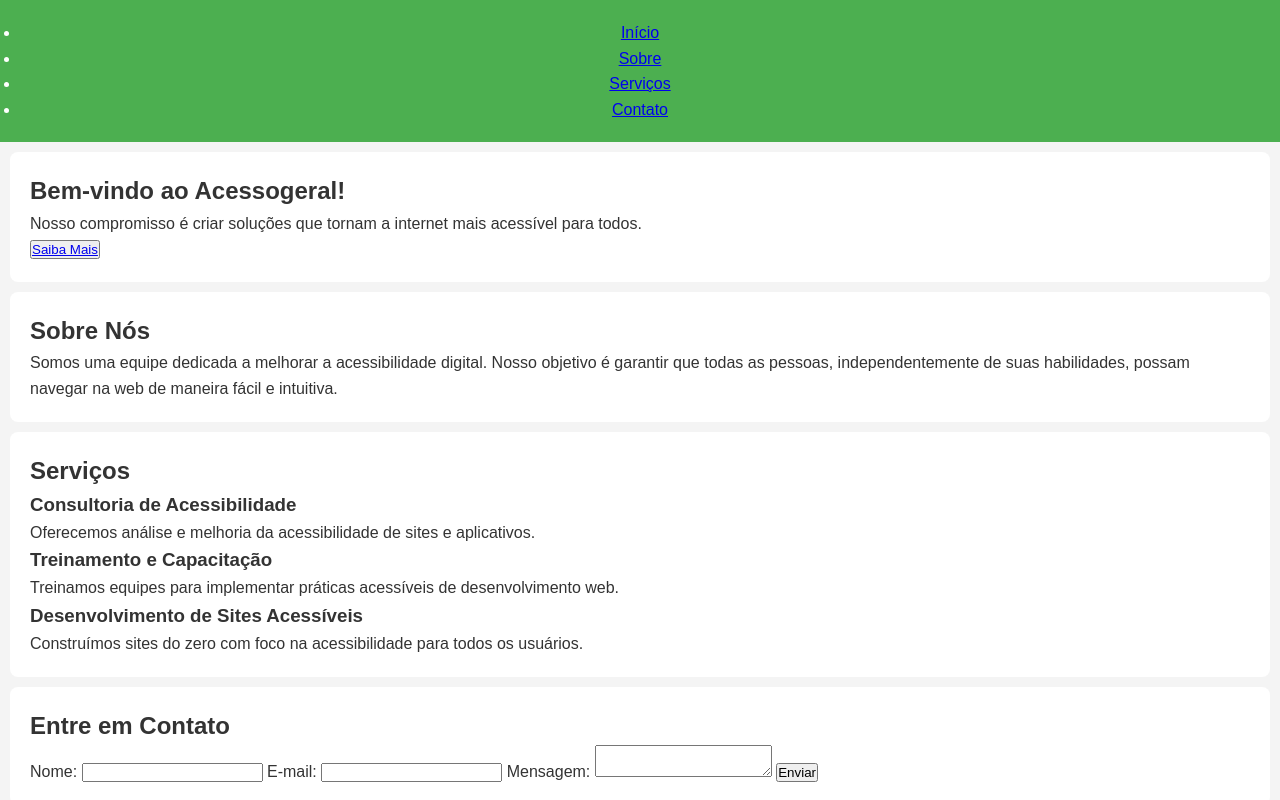
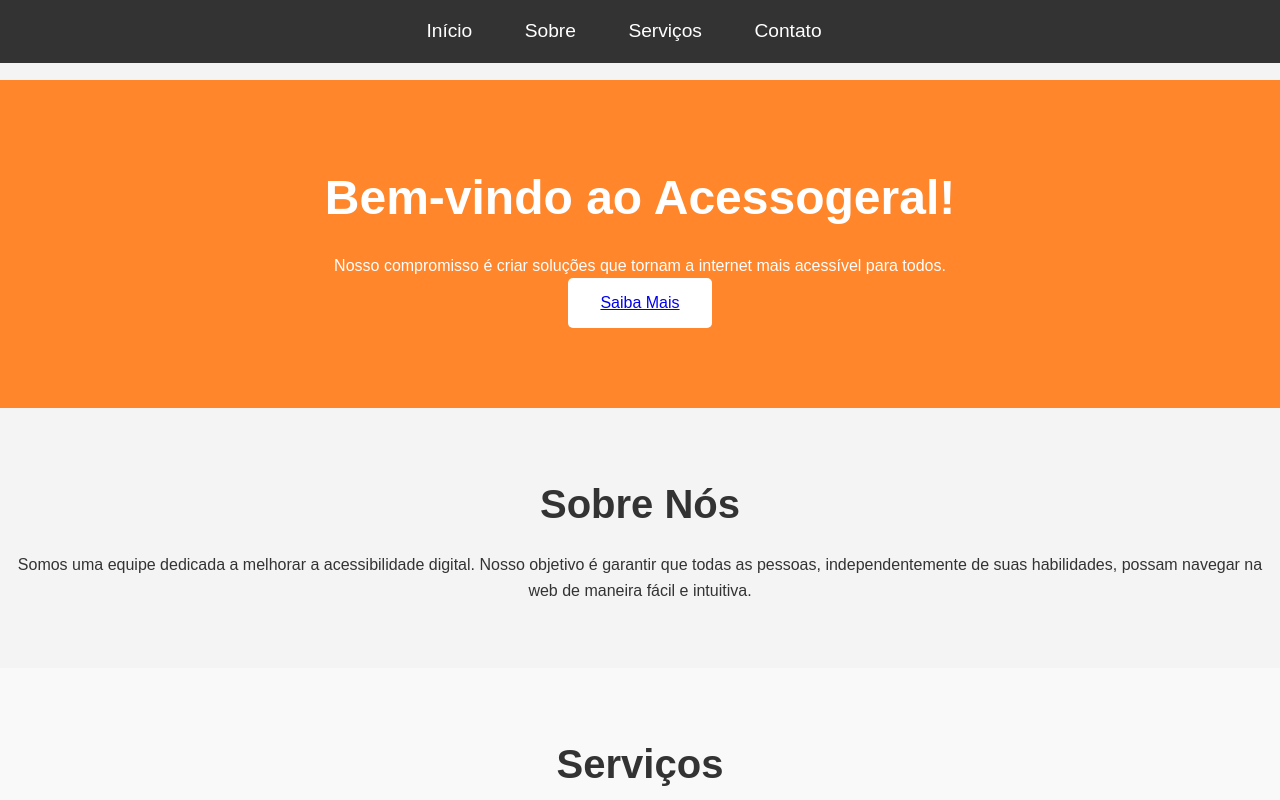
Before and after one commit to Jogador2108/acessogeral, a plain HTML site: page index.html in a window 1280 px wide. Shown: the top 800 px of the page. Drawn offline with Linux system fonts and the light colour scheme.

Commit message:
Update style.css

```diff
--- a/style.css
+++ b/style.css
@@ -1,43 +1,164 @@
-/* Reseta alguns estilos padrão */
+/* Resetando o estilo padrão */
 * {
     margin: 0;
     padding: 0;
     box-sizing: border-box;
 }
 
-/* Estilo geral */
 body {
-    font-family: Arial, sans-serif;
-    line-height: 1.6;
+    font-family: 'Montserrat', sans-serif;
     background-color: #f4f4f4;
     color: #333;
+    line-height: 1.6;
 }
 
-/* Cabeçalho */
+/* Estilo do Header */
 header {
-    background-color: #4CAF50;
-    color: white;
-    text-align: center;
-    padding: 20px;
+    background-color: #333;
+    color: #fff;
+    padding: 1rem 0;
+    position: fixed;
+    top: 0;
+    width: 100%;
+    z-index: 100;
 }
 
-/* Títulos */
-h1, h2 {
-    font-weight: bold;
+header nav ul {
+    list-style: none;
+    text-align: center;
 }
 
-/* Seções */
-section {
-    padding: 20px;
-    margin: 10px;
-    background-color: white;
-    border-radius: 8px;
+header nav ul li {
+    display: inline;
+    margin-right: 2rem;
 }
 
-/* Rodapé */
+header nav ul li a {
+    color: #fff;
+    text-decoration: none;
+    font-size: 1.2rem;
+    padding: 0.5rem;
+    transition: color 0.3s ease;
+}
+
+header nav ul li a:hover {
+    color: #ff862a;
+}
+
+/* Seção Inicial */
+#home {
+    background-color: #ff862a;
+    color: #fff;
+    text-align: center;
+    padding: 5rem 1rem;
+    margin-top: 80px; /* compensando o header fixo */
+}
+
+#home h1 {
+    font-size: 3rem;
+    margin-bottom: 1rem;
+}
+
+#home button {
+    background-color: #fff;
+    color: #ff862a;
+    padding: 1rem 2rem;
+    border: none;
+    font-size: 1rem;
+    border-radius: 5px;
+    cursor: pointer;
+    transition: background-color 0.3s ease;
+}
+
+#home button:hover {
+    background-color: #ff7f00;
+}
+
+/* Seção Sobre */
+#sobre {
+    padding: 4rem 1rem;
+    text-align: center;
+}
+
+#sobre h2 {
+    font-size: 2.5rem;
+    margin-bottom: 1rem;
+}
+
+/* Seção Serviços */
+#servicos {
+    background-color: #f9f9f9;
+    padding: 4rem 1rem;
+    text-align: center;
+}
+
+#servicos h2 {
+    font-size: 2.5rem;
+    margin-bottom: 2rem;
+}
+
+.servico {
+    margin: 2rem 0;
+}
+
+.servico h3 {
+    font-size: 2rem;
+    margin-bottom: 1rem;
+}
+
+.servico p {
+    font-size: 1.1rem;
+    color: #555;
+}
+
+/* Seção Contato */
+#contato {
+    padding: 4rem 1rem;
+    text-align: center;
+    background-color: #fff;
+}
+
+.formulario {
+    background-color: #f4f4f4;
+    padding: 2rem;
+    max-width: 600px;
+    margin: 0 auto;
+    border-radius: 10px;
+}
+
+.formulario label {
+    display: block;
+    font-size: 1.2rem;
+    margin-bottom: 0.5rem;
+}
+
+.formulario input, .formulario textarea {
+    width: 100%;
+    padding: 1rem;
+    margin-bottom: 1rem;
+    font-size: 1rem;
+    border: 1px solid #ccc;
+    border-radius: 5px;
+}
+
+.formulario button {
+    background-color: #ff862a;
+    color: white;
+    padding: 1rem 2rem;
+    font-size: 1.2rem;
+    border: none;
+    border-radius: 5px;
+    cursor: pointer;
+}
+
+.formulario button:hover {
+    background-color: #ff7f00;
+}
+
+/* Footer */
 footer {
+    background-color: #333;
+    color: #fff;
     text-align: center;
-    padding: 10px;
-    background-color: #333;
-    color: white;
+    padding: 1rem 0;
 }
```
